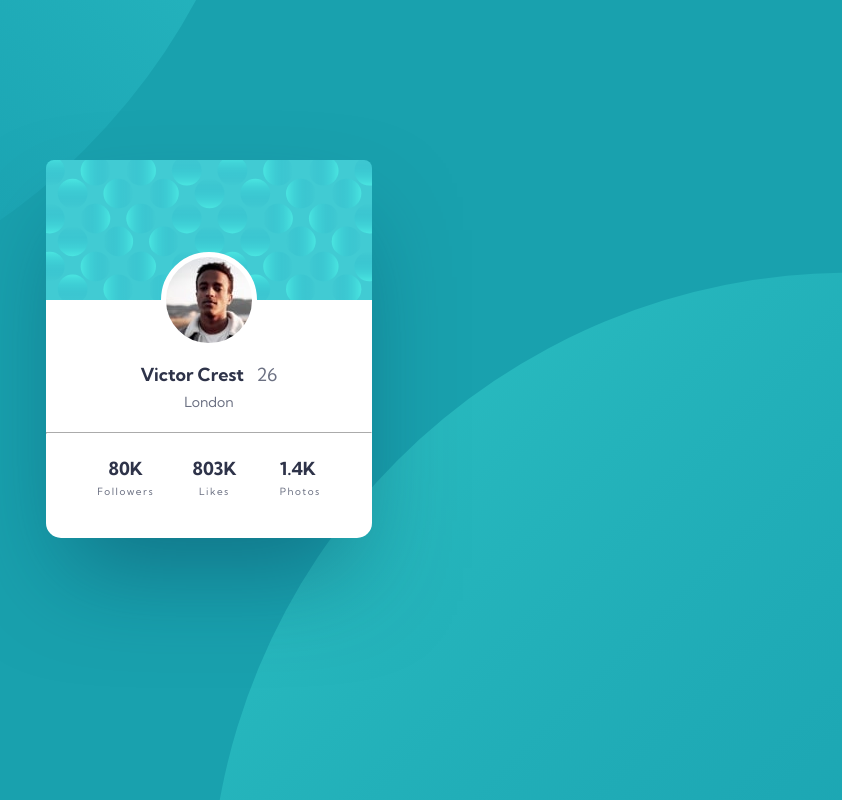
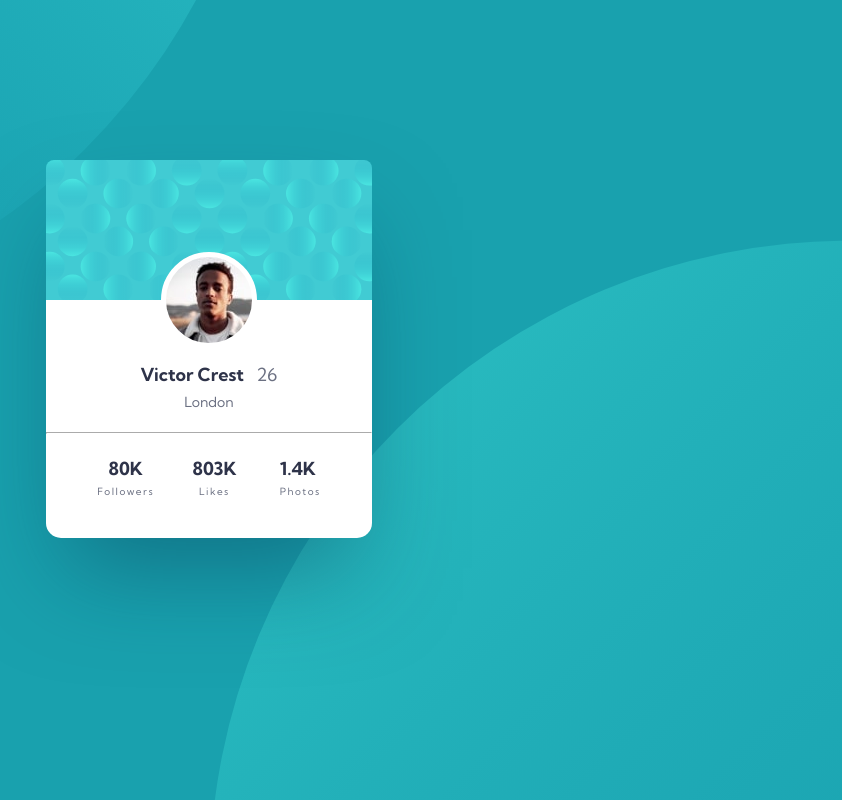
Before and after one commit to Have-Samuel/profile-card-component, a plain HTML site: page index.html in a window 1280 px wide. Shown: the whole page, without its empty margins (431-1273 px from the left). Drawn offline with Linux system fonts and the light colour scheme.

Commit message:
Positioning the background images

```diff
--- a/style.css
+++ b/style.css
@@ -127,6 +127,6 @@ hr {
     background: url('./images/bg-pattern-top.svg'), url('./images/bg-pattern-bottom.svg'), rgba(25, 161, 174, 1);
     background-repeat: no-repeat;
     background-size: cover;
-    background-position: -36rem -59rem, 40rem 17rem;
+    background-position: -36rem -59rem, 40rem 15rem;
   }
 }
```
